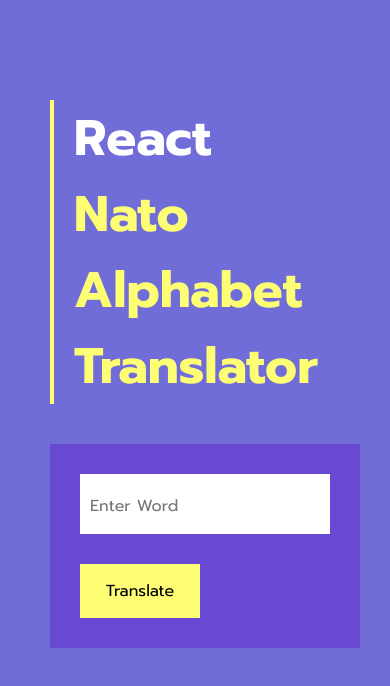
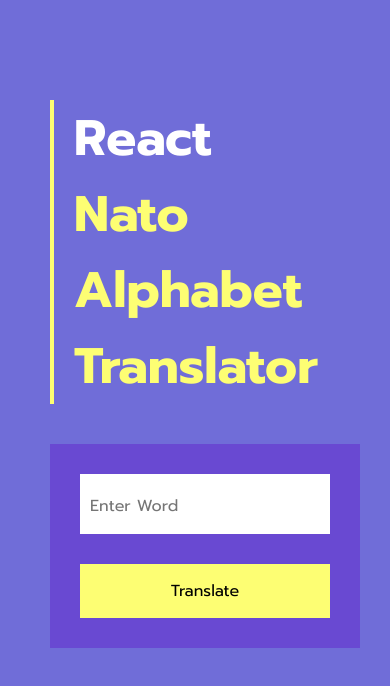
Before and after one commit to Levis155/react-nato-alphabet-translator, a React (Vite) app: page / in a window 390 px wide. Shown: the top 686 px of the page. Built offline with nearby package versions, Linux system fonts and the light colour scheme.

Commit message:
add responsiveness to button

```diff
--- a/src/Components/Translator/TranslatorContainer.css
+++ b/src/Components/Translator/TranslatorContainer.css
@@ -54,6 +54,7 @@ span{
       flex-direction: column;
       align-items: start;
     }
+
   }
 input{
     padding: 1.5rem 1rem;
@@ -80,6 +81,12 @@ button{
     cursor: pointer;
 }
 
+@media screen and (max-width: 37.25em) {
+    button{
+        width: 100%;
+    }
+  }
+
 .translation-container{
     margin-top: 2rem;
     display: flex;
```
